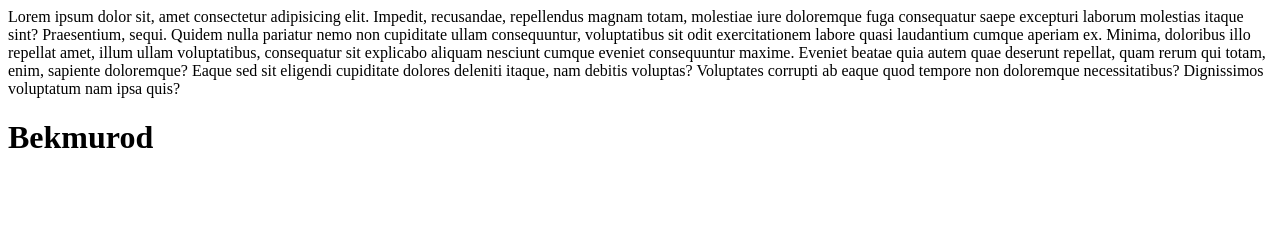
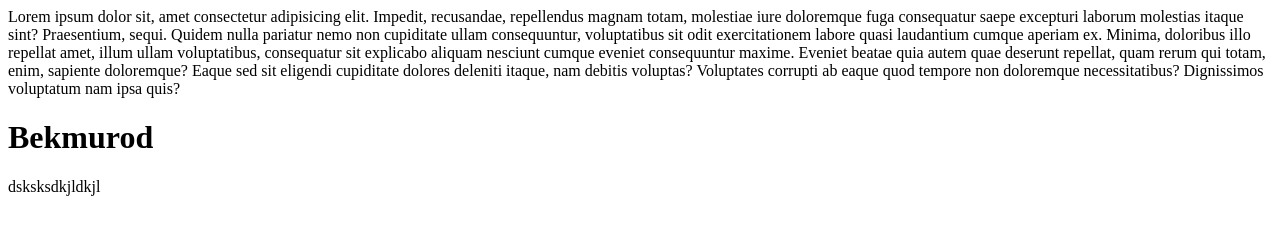
Before and after one commit to muxammedovv/git-hub-part22, a plain HTML site: page index.html in a window 1280 px wide. Drawn offline with Linux system fonts and the light colour scheme.

Commit message:
yana ozgartirish

```diff
--- a/index.html
+++ b/index.html
@@ -8,5 +8,6 @@
 <body>
   Lorem ipsum dolor sit, amet consectetur adipisicing elit. Impedit, recusandae, repellendus magnam totam, molestiae iure doloremque fuga consequatur saepe excepturi laborum molestias itaque sint? Praesentium, sequi. Quidem nulla pariatur nemo non cupiditate ullam consequuntur, voluptatibus sit odit exercitationem labore quasi laudantium cumque aperiam ex. Minima, doloribus illo repellat amet, illum ullam voluptatibus, consequatur sit explicabo aliquam nesciunt cumque eveniet consequuntur maxime. Eveniet beatae quia autem quae deserunt repellat, quam rerum qui totam, enim, sapiente doloremque? Eaque sed sit eligendi cupiditate dolores deleniti itaque, nam debitis voluptas? Voluptates corrupti ab eaque quod tempore non doloremque necessitatibus? Dignissimos voluptatum nam ipsa quis?
   <h1>Bekmurod</h1>
+  <p>dsksksdkjldkjl</p>
 </body>
 </html>
```
